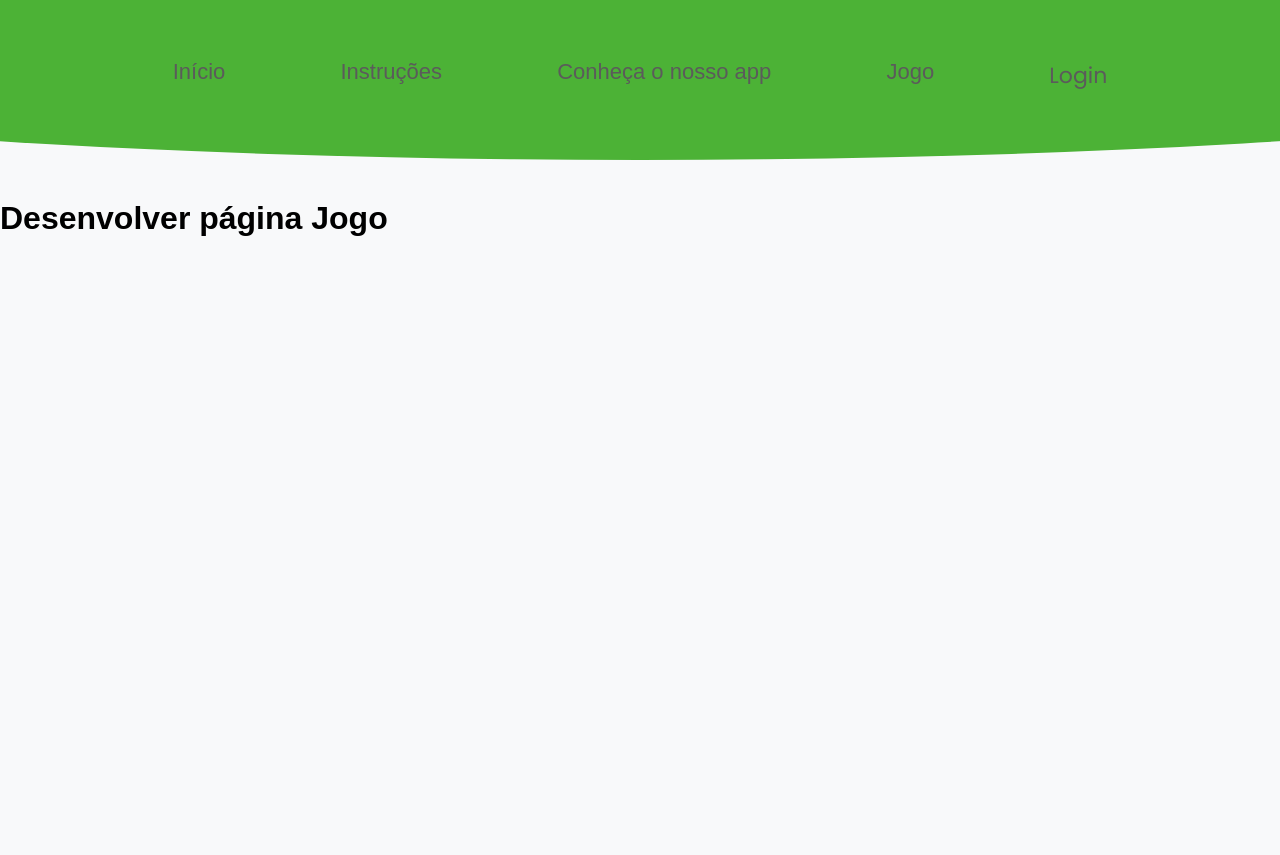
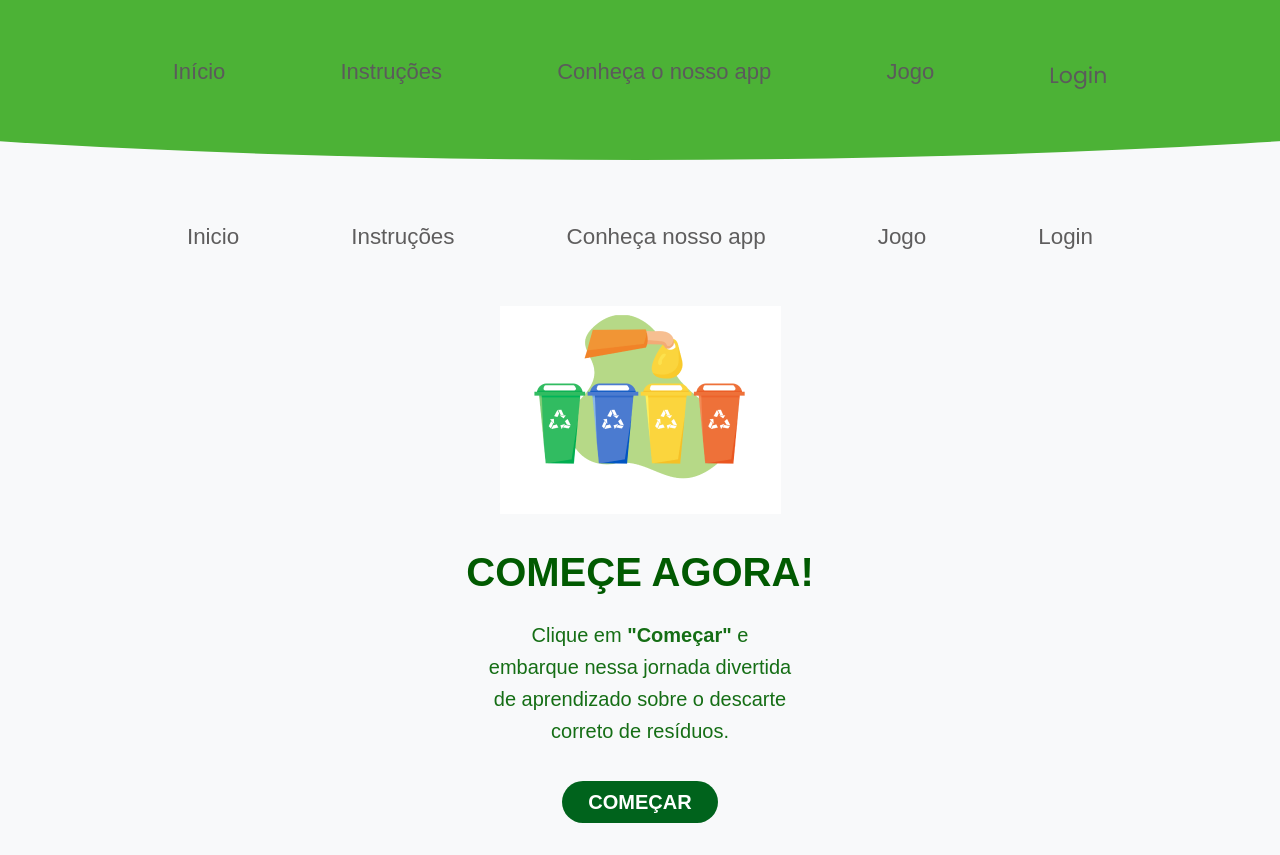
Before and after one commit to AndreGustIA/Desafio-5, a React (Vite) app in the folder meu-app/: page /jogo in a window 1280 px wide. Before the commit the page ends 800 px from the top, so only its background shows below. Built offline with nearby package versions, Linux system fonts and the light colour scheme.

Commit message:
adição das páginas de nosso app, instruções e jogo

```diff
--- a/meu-app/src/assets/img/index.ts
+++ b/meu-app/src/assets/img/index.ts
@@ -3,7 +3,9 @@ import mascote from './mascote.png';
 import googleIcone from './google-icon.png';
 import instagramIcone from './instagram-icon.png';
 import facebookIcone from './facebook-icon.png';
-import nossoApp from './imagem-nossoapp.png';
+import imgnossoApp from './imagem-nossoapp.png';
+import imgJogo from './imagem-jogo.png';
+import imgInst from './imagem-inst';
 
 export const imagens = {
     mascote: mascote,
@@ -11,5 +13,7 @@ export const imagens = {
     iconeGoogle: googleIcone,
     iconeInstagram: instagramIcone,
     iconeFacebook: facebookIcone,
-
+    imgnossoApp: imgnossoApp,
+    imgJogo: imgJogo,
+    imgInst: imgInst,
 };
--- a/meu-app/src/pages/Instrucoes/Instrucoes.css
+++ b/meu-app/src/pages/Instrucoes/Instrucoes.css
@@ -0,0 +1,60 @@
+
+* {
+    margin: 0;
+    padding: 0;
+    box-sizing: border-box;
+    font-family: Arial, Helvetica, sans-serif
+  }
+
+  body {
+    background-color: #f8f9fa;
+  }
+
+
+  .cabecalho {
+    display: flex;
+    justify-content: center;
+    align-items: center;
+    padding: 1.5rem 2rem;
+  }
+
+  .menu {
+    display: flex;
+    list-style: none;
+    gap: 7rem;
+  }
+
+  .menu a {
+    text-decoration: none;
+    color: rgb(94, 93, 93);
+    font-weight: 200;
+    font-size: 1.4rem;
+  }
+
+
+  .imagem {
+    width: 100%;
+    max-width: 600px;
+    margin: 0 auto 2rem;
+  }
+
+
+  .conteudo-principal {
+    text-align: center;
+    padding: 2rem;
+    max-width: 1200px;
+    margin: 0 auto;
+  }
+
+  .titulo {
+    font-size: 2.5rem;
+    color: rgb(1, 90, 1);
+    margin-bottom: 1.5rem;
+    font-weight: 700;
+  }
+
+  .descricao {
+    font-size: 1.25rem;
+    line-height: 1.6;
+    color: rgb(21, 110, 21);
+  }
--- a/meu-app/src/pages/Instrucoes/Intrucoes.tsx
+++ b/meu-app/src/pages/Instrucoes/Intrucoes.tsx
@@ -1,7 +1,38 @@
+import React from 'react';
+import './Instrucoes.css';
+import { imagens } from '../../assets/img';
+
 const Instrucoes = () => {
     return (
-        <h1>Desenvolver Página Instruções</h1>
-    )
-}
+        <>
+          <header className="cabecalho">
+            <nav className="navegacao">
+              <ul className="menu">
+                <li><a href="#">Inicio</a></li>
+                <li><a href="instrucoes.html">Instruções</a></li>
+                <li><a href="conhecapp.html">Conheça nosso app</a></li>
+                <li><a href="jogo.html">Jogo</a></li>
+                <li><a href="#">Login</a></li>
+              </ul>
+            </nav>
+          </header>
 
-export default Instrucoes;
+          <main className="conteudo-principal">
+            <div className="imagem">
+            <img src={imagens.imgInst} alt="Imagem" className="imagem-inst" />
+            </div>
+
+            <h1 className="titulo">INSTRUÇÕES</h1>
+            <p className="descricao">
+              Aprenda brincando! Neste jogo<br />
+              educativo, você vai enfrentar<br />
+              desafios que testam seus <br />
+              conhecimentos sobre o descarte <br />
+              correto do lixo.
+            </p>
+          </main>
+        </>
+      );
+    };
+
+    export default Instrucoes;
--- a/meu-app/src/pages/Jogo/Jogo.css
+++ b/meu-app/src/pages/Jogo/Jogo.css
@@ -0,0 +1,73 @@
+
+* {
+    margin: 0;
+    padding: 0;
+    box-sizing: border-box;
+    font-family: Arial, Helvetica, sans-serif;
+  }
+
+  body {
+    background-color: #f8f9fa;
+  }
+
+
+  .cabecalho {
+    display: flex;
+    justify-content: center;
+    align-items: center;
+    padding: 1.5rem 2rem;
+  }
+
+  .menu {
+    display: flex;
+    list-style: none;
+    gap: 7rem;
+  }
+
+  .menu a {
+    text-decoration: none;
+    color: rgb(94, 93, 93);
+    font-weight: 200;
+    font-size: 1.4rem;
+  }
+
+
+
+  .imagem {
+    width: 100%;
+    max-width: 600px;
+    margin: 0 auto 2rem;
+  }
+
+
+
+  .conteudo-principal {
+    text-align: center;
+    padding: 2rem;
+    max-width: 1200px;
+    margin: 0 auto;
+  }
+
+  .titulo {
+    font-size: 2.5rem;
+    color: rgb(1, 90, 1);
+    margin-bottom: 1.5rem;
+    font-weight: 700;
+  }
+
+  .descricao {
+    font-size: 1.25rem;
+    line-height: 1.6;
+    color: rgb(21, 110, 21);
+  }
+
+  .botao {
+    background-color: transparent;
+    color: black;
+    border: 1.5px solid black;
+    padding: 0.5rem 1rem;
+    font-size: 1.25rem;
+    margin-top: 5rem;
+    cursor: pointer;
+    border-radius: 25px;
+}
--- a/meu-app/src/pages/Jogo/Jogo.tsx
+++ b/meu-app/src/pages/Jogo/Jogo.tsx
@@ -1,7 +1,45 @@
+import React from 'react';
+import './Jogo.css';
+import { imagens } from '../../assets/img';
+
 const Jogo = () => {
+    const handleComecarClick = () => {
+        console.log('Começar button clicked');
+      };
+
     return (
-        <h1>Desenvolver página Jogo</h1>
-    )
-}
+        <div className="page-container">
+          <header className="cabecalho">
+            <nav className="navegacao">
+              <ul className="menu">
+                <li><a href="#">Inicio</a></li>
+                <li><a href="instrucoes.html">Instruções</a></li>
+                <li><a href="conhecapp.html">Conheça nosso app</a></li>
+                <li><a href="jogo.html">Jogo</a></li>
+                <li><a href="#">Login</a></li>
+              </ul>
+            </nav>
+          </header>
 
-export default Jogo;
+          <main className="conteudo-principal">
+            <div className="imagem">
+            <img src={imagens.imgJogo} alt="Imagem" className="imagem-jogo" />
+
+            </div>
+
+            <h1 className="titulo">COMEÇE AGORA!</h1>
+            <p className="descricao">
+              Clique em <b>"Começar"</b> e<br />
+              embarque nessa jornada divertida<br />
+              de aprendizado sobre o descarte<br />
+              correto de resíduos.
+            </p>
+            <button className="botao" onClick={handleComecarClick}>
+              <b>COMEÇAR</b>
+            </button>
+          </main>
+        </div>
+      );
+    };
+
+    export default Jogo;
--- a/meu-app/src/pages/NossoApp/NossoApp.tsx
+++ b/meu-app/src/pages/NossoApp/NossoApp.tsx
@@ -1,3 +1,4 @@
+import React from 'react';
 import './NossoApp.css';
 import { imagens } from '../../assets/img';
 const NossoApp = () => {
@@ -7,9 +8,9 @@ const NossoApp = () => {
             <nav className="navegacao">
               <ul className="menu">
                 <li><a href="#">Inicio</a></li>
-                <li><a href="instrucoes.html">Instruções</a></li>
-                <li><a href="conhecapp.html">Conheça nosso app</a></li>
-                <li><a href="jogo.html">Jogo</a></li>
+                <li><a href="#">Instruções</a></li>
+                <li><a href="#">Conheça nosso app</a></li>
+                <li><a href="#">Jogo</a></li>
                 <li><a href="#">Login</a></li>
               </ul>
             </nav>
@@ -17,7 +18,7 @@ const NossoApp = () => {
 
           <main className="conteudo-principal">
             <div className="imagem">
-              <img src={imagens.imagem} alt="Mascote reciclável" className="imagem-nossoapp"/>
+              <img src={imagens.imgnossoApp} alt="" className="imagem-nossoapp"/>
             </div>
 
             <h1 className="titulo">INSTRUÇÕES</h1>
```
